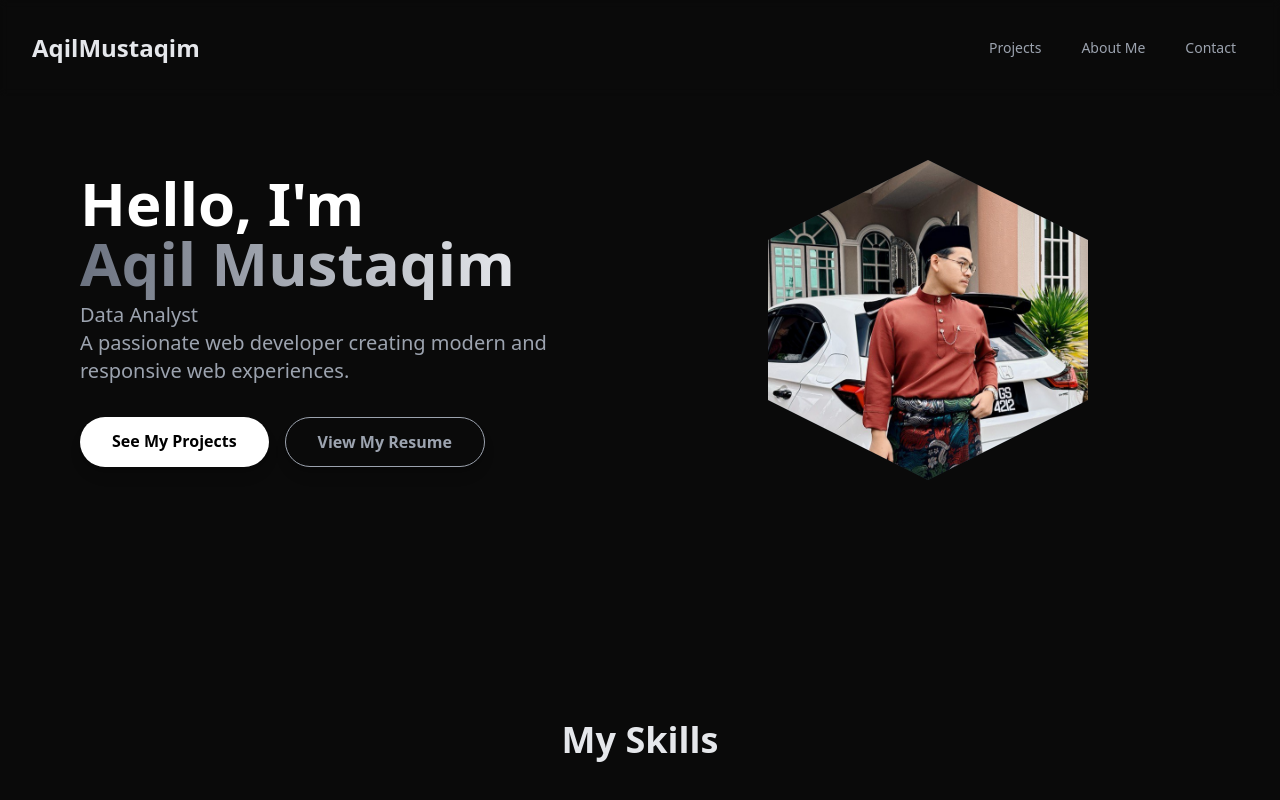
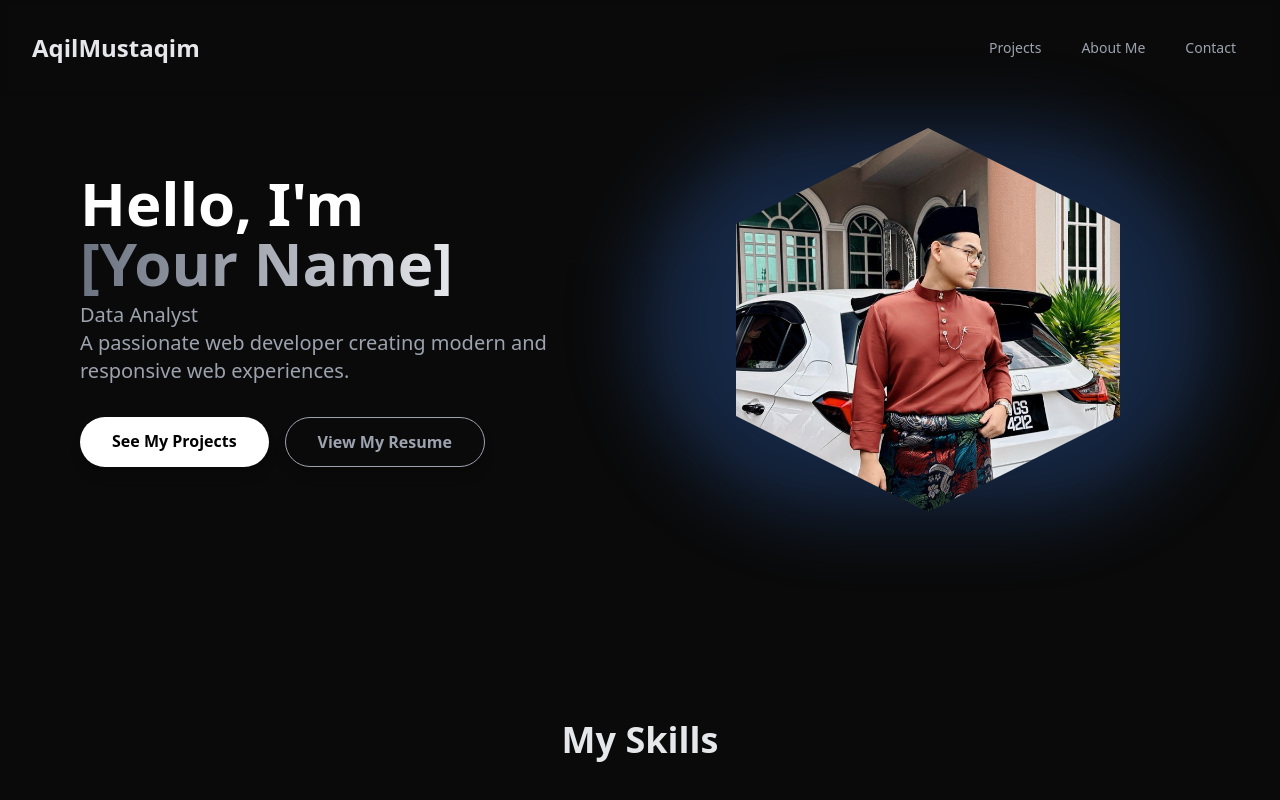
Before and after one commit to AqilMustaqim10/enhanced-portfolio, a Next.js app: page / in a window 1280 px wide. Shown: the top 800 px of the page. Built offline with nearby package versions, Linux system fonts and the light colour scheme.

Commit message:
Enhancement on homepage

```diff
--- a/src/app/page.js
+++ b/src/app/page.js
@@ -57,7 +57,7 @@ export default function Home() {
           <h1 className="text-4xl md:text-6xl font-extrabold mb-2 text-white">
             Hello, I'm <br />
             <span className="bg-gradient-to-r from-gray-500 to-gray-200 text-transparent bg-clip-text">
-              Aqil Mustaqim
+              [Your Name]
             </span>
           </h1>
 
@@ -104,14 +104,17 @@ export default function Home() {
           </div>
         </motion.div>
 
-        {/* Bahagian Kanan: Imej Profil dengan Bentuk Unik */}
+        {/* Bahagian Kanan: Imej Profil dengan Kesan Kaca dan Cahaya */}
         <motion.div
           initial={{ scale: 0.8, opacity: 0 }}
           animate={{ scale: 1, opacity: 1 }}
           transition={{ duration: 0.8, delay: 0.4 }}
-          className="md:w-1/2 mt-12 md:mt-0 flex justify-center items-center"
+          className="relative md:w-1/2 mt-12 md:mt-0 flex justify-center items-center"
         >
-          <div className="relative w-64 h-64 md:w-80 md:h-80">
+          {/* Efek Cahaya Latar */}
+          <div className="absolute inset-0 bg-blue-500 rounded-full blur-2xl opacity-20 animate-pulse"></div>
+
+          <div className="relative w-64 h-64 md:w-80 md:h-80 lg:w-96 lg:h-96">
             <div
               className="absolute inset-0 bg-gray-800"
               style={{
@@ -124,7 +127,7 @@ export default function Home() {
                 alt="My Photo"
                 layout="fill"
                 objectFit="cover"
-                className="transition-all duration-300 transform hover:scale-105"
+                className="transition-all duration-300 transform hover:scale-105 shadow-2xl hover:shadow-xl hover:ring-2 hover:ring-gray-600"
               />
             </div>
           </div>
@@ -150,7 +153,7 @@ export default function Home() {
               whileInView={{ y: 0, opacity: 1 }}
               transition={{ duration: 0.5, delay: index * 0.1 }}
               viewport={{ once: true }}
-              className="flex flex-col items-center justify-center p-6 bg-[#1a1a1a] rounded-xl shadow-lg text-center transition-colors duration-300 transform hover:-translate-y-2"
+              className="flex flex-col items-center justify-center p-6 bg-white/5 backdrop-blur-sm rounded-xl shadow-lg text-center transition-colors duration-300 transform hover:-translate-y-2"
             >
               <Image
                 src={skill.icon}
@@ -187,7 +190,7 @@ export default function Home() {
               transition={{ duration: 0.5, delay: index * 0.15 }}
               viewport={{ once: true }}
               whileHover={{ y: -10, scale: 1.05 }}
-              className="group relative overflow-hidden rounded-xl shadow-lg bg-[#1a1a1a]"
+              className="group relative overflow-hidden rounded-xl shadow-lg bg-white/5 backdrop-blur-sm"
             >
               <Image
                 src={project.image}
```
